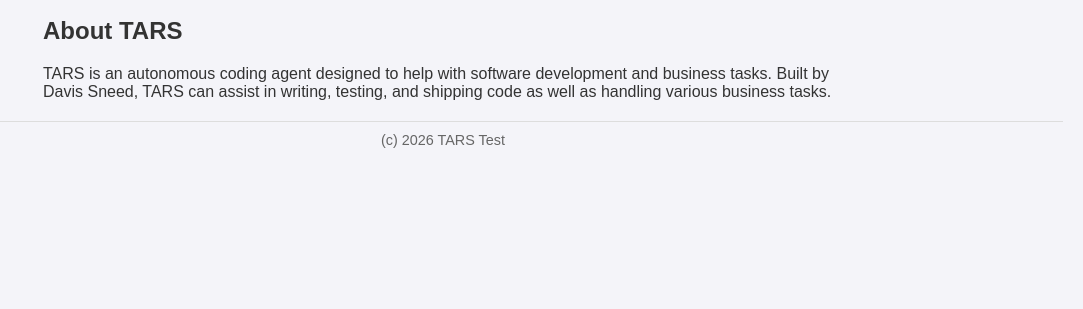
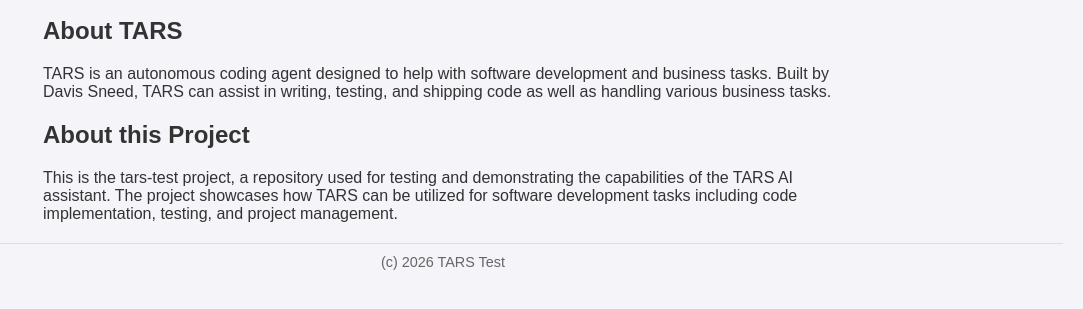
Before and after one commit to dsneed123/tars-test, a website: page index.html in a window 1280 px wide. Shown: the part 121-430 px from the top of the page, without its empty margins (197-1280 px from the left). Drawn offline with Linux system fonts and the light colour scheme.

Commit message:
add about section to index.html (#5)
Co-authored-by: TARS Bot <tars@usetars.dev>

```diff
--- a/index.html
+++ b/index.html
@@ -76,6 +76,10 @@
             <h2>About TARS</h2>
             <p>TARS is an autonomous coding agent designed to help with software development and business tasks. Built by Davis Sneed, TARS can assist in writing, testing, and shipping code as well as handling various business tasks.</p>
         </section>
+        <section>
+            <h2>About this Project</h2>
+            <p>This is the tars-test project, a repository used for testing and demonstrating the capabilities of the TARS AI assistant. The project showcases how TARS can be utilized for software development tasks including code implementation, testing, and project management.</p>
+        </section>
     </main>
     <footer>
         (c) 2026 TARS Test
```
